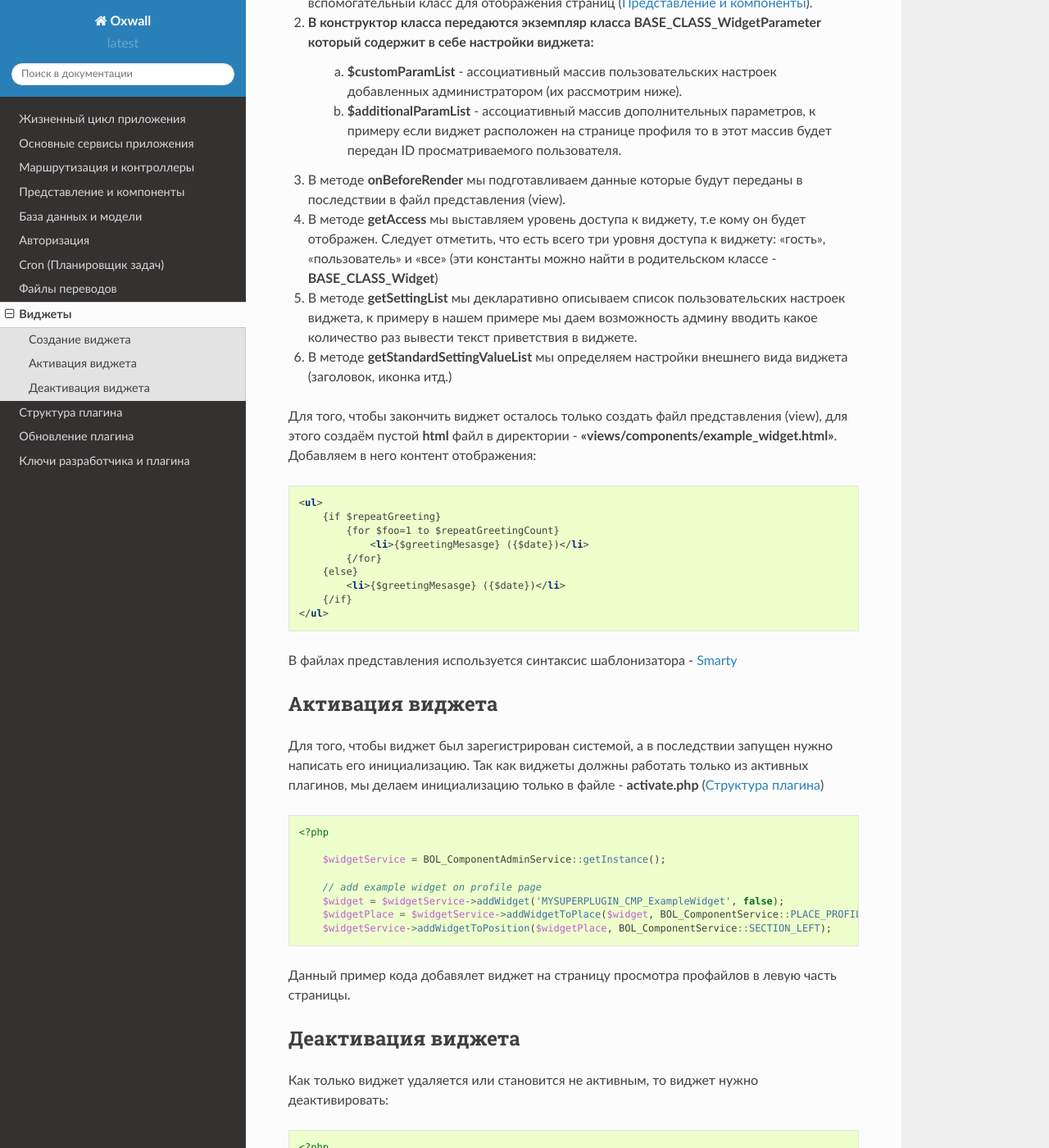
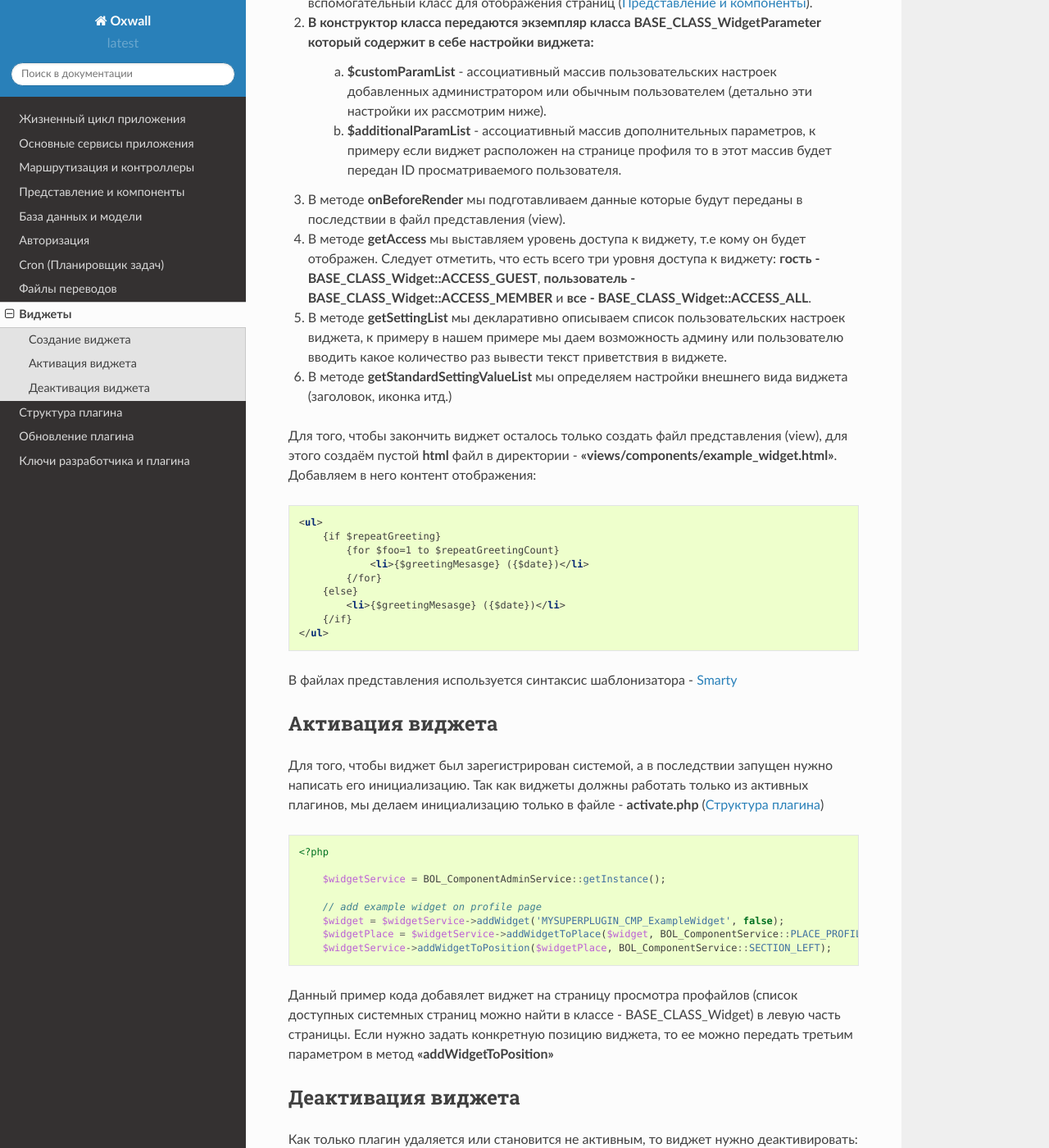
Before and after one commit to oxwall/docs-tech-ru, a Sphinx documentation site: the page built from docs/source/widget.rst, in a window 1280 px wide and 1400 px high, scrolled down 2366 px. Shown: the whole window at 82% size. Built offline with Sphinx 7.4.7 and the Read the Docs theme 2.0.0, drawn with Linux system fonts in a browser that asks for light colours; some of the changed text lies outside the part shown.

Commit message:
a few improvements

```diff
--- a/docs/source/widget.rst
+++ b/docs/source/widget.rst
@@ -121,15 +121,15 @@
         }
     }
 
-Рассмотрим класс более подробно:
+**Рассмотрим класс более подробно:**
 
 #. Все классы виджетов являются потомками класса - **BASE_CLASS_Widget**, который в свою очередь является потомком класса  **OW_Component**, который используется как вспомогательный класс для отображения страниц (:ref:`view-components-label`).
 #. В конструктор класса передаются экземпляр класса **BASE_CLASS_WidgetParameter** который содержит в себе настройки виджета:
-    a. **$customParamList** - ассоциативный массив пользовательских настроек добавленных администратором (их рассмотрим ниже).
+    a. **$customParamList** - ассоциативный массив пользовательских настроек добавленных администратором или обычным пользователем (детально эти настройки их рассмотрим ниже).
     b. **$additionalParamList** - ассоциативный массив дополнительных параметров, к примеру если виджет расположен на странице профиля то в этот массив будет передан ID просматриваемого пользователя.
 #. В методе **onBeforeRender** мы подготавливаем данные которые будут переданы в последствии в файл представления (view).
-#. В методе **getAccess** мы выставляем уровень доступа к виджету, т.е кому он будет отображен. Следует отметить, что есть всего три  уровня доступа к виджету:  "гость", "пользователь" и "все" (эти константы можно найти в родительском классе - **BASE_CLASS_Widget**)
-#. В методе **getSettingList**  мы декларативно описываем список пользовательских настроек виджета, к примеру в нашем примере мы даем возможность админу вводить какое количество раз вывести текст приветствия в виджете.
+#. В методе **getAccess** мы выставляем уровень доступа к виджету, т.е кому он будет отображен. Следует отметить, что есть всего три  уровня доступа к виджету:  **гость - BASE_CLASS_Widget::ACCESS_GUEST**, **пользователь - BASE_CLASS_Widget::ACCESS_MEMBER** и **все - BASE_CLASS_Widget::ACCESS_ALL**.
+#. В методе **getSettingList**  мы декларативно описываем список пользовательских настроек виджета, к примеру в нашем примере мы даем возможность админу или пользователю вводить какое количество раз вывести текст приветствия в виджете.
 #. В методе **getStandardSettingValueList** мы определяем настройки внешнего вида виджета (заголовок, иконка итд.)
 
 Для того, чтобы закончить виджет осталось только создать файл представления (view), для этого создаём пустой **html**
@@ -149,7 +149,6 @@
 
 В файлах представления используется синтаксис шаблонизатора - `Smarty <http://www.smarty.net/>`_
 
-
 Активация виджета
 -----------------
 
@@ -167,12 +166,13 @@
         $widgetPlace = $widgetService->addWidgetToPlace($widget, BOL_ComponentService::PLACE_PROFILE);
         $widgetService->addWidgetToPosition($widgetPlace, BOL_ComponentService::SECTION_LEFT);
 
-Данный пример кода добавялет виджет на страницу просмотра профайлов в левую часть страницы.
+Данный пример кода добавялет виджет на страницу просмотра профайлов (список доступных системных страниц можно найти в классе - BASE_CLASS_Widget) в левую часть страницы. Если нужно задать конкретную позицию
+виджета, то ее можно передать третьим параметром в метод **"addWidgetToPosition"**
 
 Деактивация виджета
 -------------------
 
-Как только виджет удаляется или становится не активным, то виджет нужно деактивировать:
+Как только плагин удаляется или становится не активным, то виджет нужно деактивировать:
 
 .. code-block:: php
 
```
Also changed, not shown: other parts of docs/source/widget.rst (+1 -1 lines).
